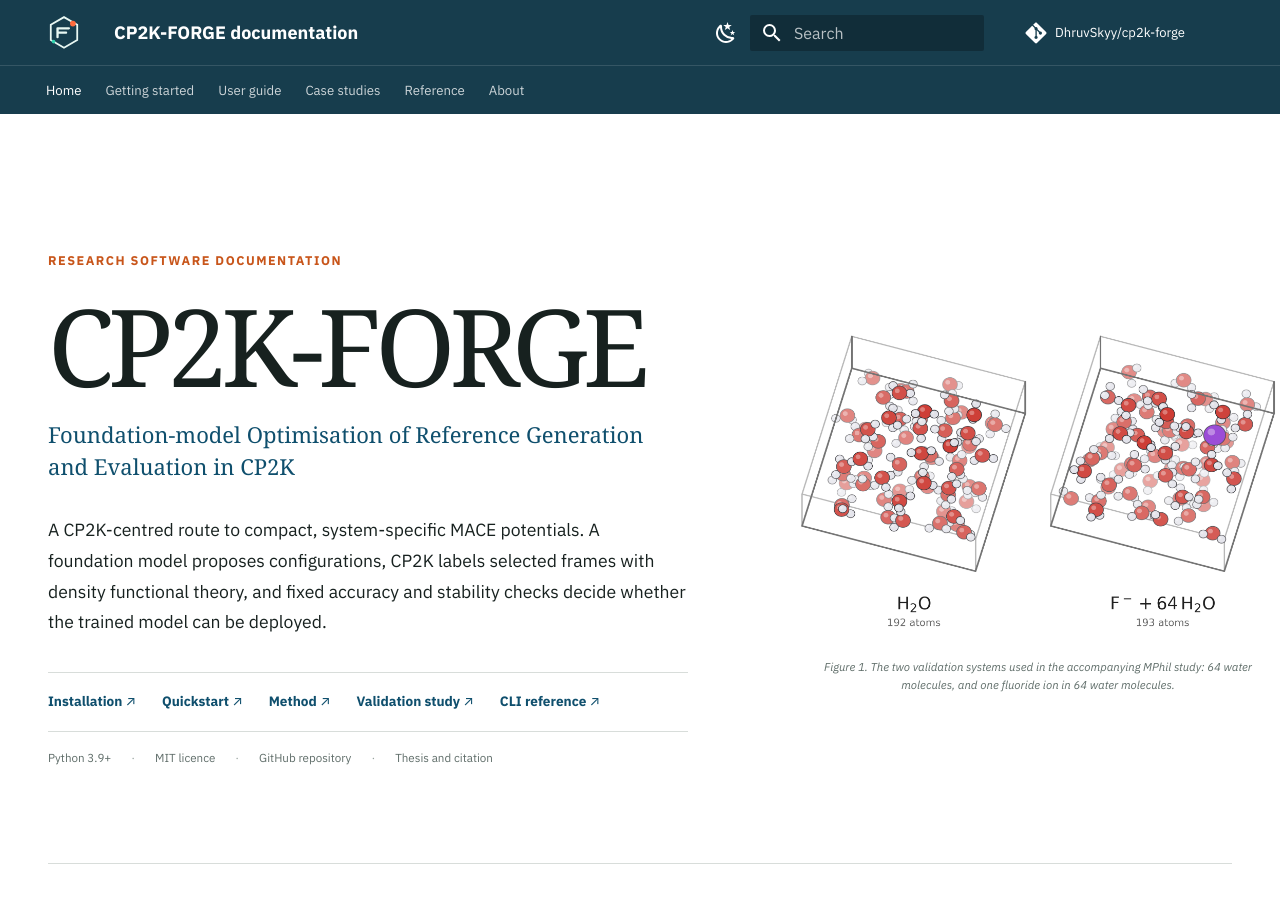
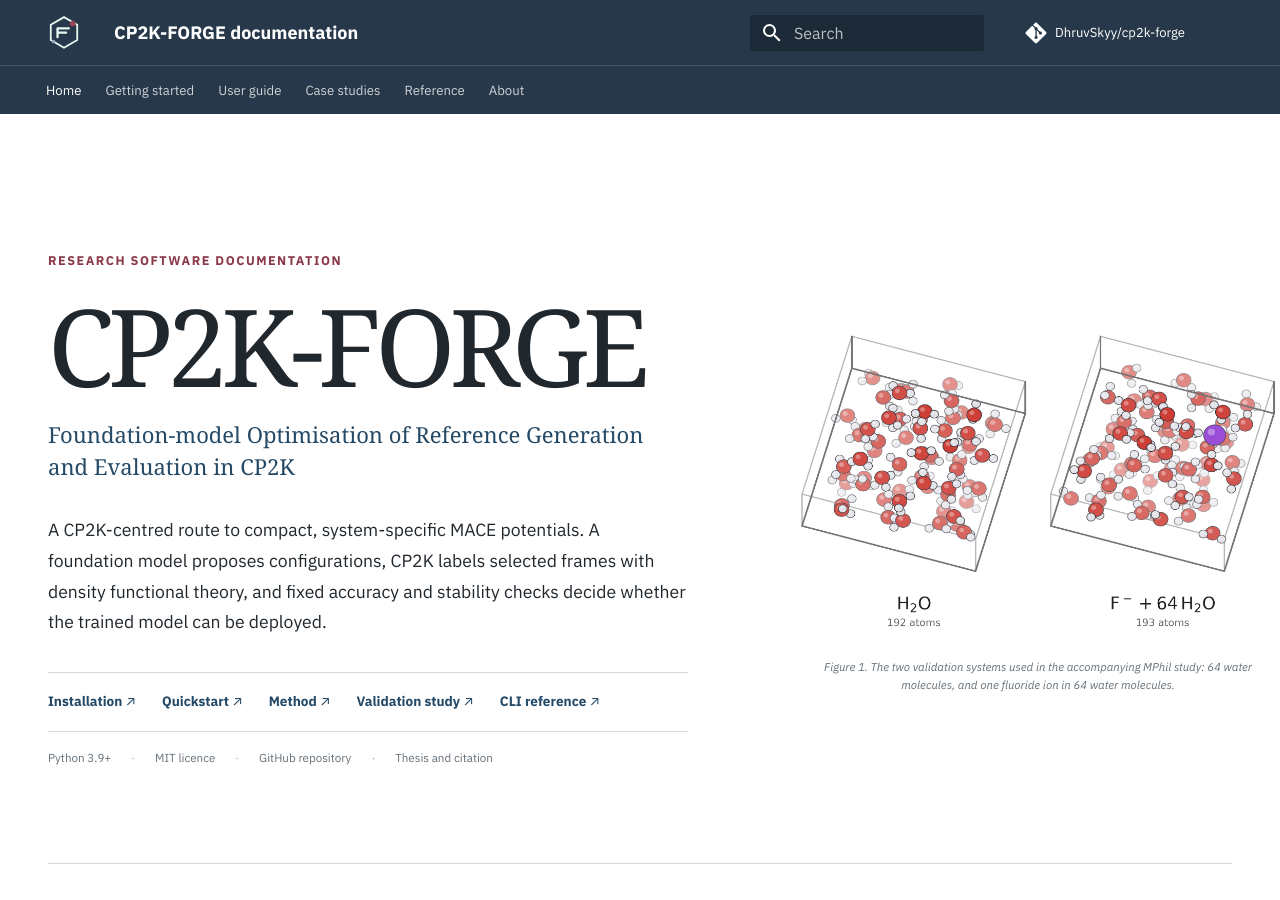
Before and after one commit to DhruvSkyy/cp2k-forge, an MkDocs documentation site: the page built from docs/index.md, in a window 1280 px wide and 900 px high. Built offline with MkDocs 1.6.1 and Material for MkDocs 9.7.7, drawn with Linux system fonts in a browser that asks for light colours; comment, search, counter and statistics services are not loaded.

Commit message:
docs: fix home shell and adopt academic palette

```diff
--- a/docs/stylesheets/extra.css
+++ b/docs/stylesheets/extra.css
@@ -1,40 +1,27 @@
 :root {
-  --paper: #fbfaf7;
-  --ink: #17211f;
-  --muted: #5f6d69;
-  --line: #d8ddda;
-  --blue: #146c94;
-  --blue-dark: #0f4f6d;
-  --orange: #c8551a;
-  --wash: #eef3f2;
-  --md-primary-fg-color: #173d4d;
-  --md-accent-fg-color: #146c94;
+  --paper: #f8f8f6;
+  --ink: #20272d;
+  --muted: #657079;
+  --line: #d4d8db;
+  --blue: #315f82;
+  --blue-dark: #254a67;
+  --accent: #8a3949;
+  --wash: #eef0f2;
+  --navy: #263849;
+  --md-primary-fg-color: #263849;
+  --md-accent-fg-color: #8a3949;
   --md-default-bg-color: var(--paper);
   --md-default-fg-color: var(--ink);
   --md-typeset-a-color: var(--blue);
 }
 
-[data-md-color-scheme="slate"] {
-  --paper: #101614;
-  --ink: #e9efec;
-  --muted: #aab6b1;
-  --line: #34403c;
-  --wash: #18211e;
-  --blue: #67b8dc;
-  --blue-dark: #8bcbe7;
-  --md-default-bg-color: var(--paper);
-  --md-default-fg-color: var(--ink);
-  --md-typeset-a-color: var(--blue);
-  --md-code-bg-color: #18211e;
-}
-
 html { scroll-behavior: smooth; }
 body { letter-spacing: 0; }
-.md-header { background: #173d4d; box-shadow: none; }
+.md-header { background: var(--navy); box-shadow: none; }
 .md-header__inner { height: 3.25rem; }
 .md-header__title { font-weight: 600; letter-spacing: 0; }
 .md-header__button.md-logo img { width: 1.8rem; height: 1.8rem; }
-.md-tabs { background: #173d4d; border-top: 1px solid rgba(255,255,255,0.13); }
+.md-tabs { background: var(--navy); border-top: 1px solid rgba(255,255,255,0.13); }
 .md-tabs__link { font-size: 0.66rem; opacity: 0.78; }
 .md-tabs__link--active, .md-tabs__link:hover { opacity: 1; }
 .md-main__inner { margin-top: 1.5rem; }
@@ -46,12 +33,14 @@
 .md-typeset code { border-radius: 3px; }
 .md-typeset pre { border: 1px solid var(--line); border-radius: 4px; box-shadow: none; }
 .md-typeset table:not([class]) { border: 1px solid var(--line); border-radius: 0; box-shadow: none; }
-.md-footer { background: #173d4d; }
+.md-footer { background: var(--navy); }
 
 .md-content__inner:has(.research-hero) { max-width: 86rem; margin: 0 auto; padding: 0 2.4rem 3rem; }
 .md-content__inner:has(.research-hero)::before { display: none; }
-.md-main__inner:has(.research-hero) { max-width: 100%; }
-.md-content:has(.research-hero) { max-width: none; }
+.md-main__inner:has(.research-hero) { display: block; width: 100%; max-width: none; margin-inline: 0; }
+.md-main__inner:has(.research-hero) > .md-sidebar { display: none !important; width: 0 !important; }
+.md-main__inner:has(.research-hero) > .md-content { width: 100%; max-width: none; margin: 0; }
+.md-content:has(.research-hero) { width: 100%; max-width: none; }
 
 .research-hero {
   display: grid;
@@ -62,7 +51,7 @@
   padding: 4.5rem 0 4rem;
   border-bottom: 1px solid var(--line);
 }
-.document-type { margin: 0 0 1.2rem; color: var(--orange); font-size: 0.63rem; font-weight: 600; letter-spacing: 0.12em; text-transform: uppercase; }
+.document-type { margin: 0 0 1.2rem; color: var(--accent); font-size: 0.63rem; font-weight: 600; letter-spacing: 0.12em; text-transform: uppercase; }
 .research-hero h1 { margin: 0; color: var(--ink); font-family: Georgia, "Times New Roman", serif; font-size: clamp(4.4rem, 8.4vw, 7.4rem); font-weight: 400; line-height: 0.94; letter-spacing: -0.055em; }
 .expansion { max-width: 42rem; margin: 1.15rem 0 1.6rem; color: var(--blue-dark); font-family: Georgia, "Times New Roman", serif; font-size: 1.1rem; line-height: 1.45; }
 .abstract { max-width: 43rem; margin: 0; color: var(--ink); font-size: 0.88rem; line-height: 1.75; }
@@ -74,17 +63,16 @@
 .project-meta > *:not(:last-child)::after { content: "·"; margin-left: 1rem; color: #9aa4a0; }
 .research-hero__figure { margin: 0; }
 .research-hero__figure img { display: block; width: 100%; mix-blend-mode: multiply; }
-[data-md-color-scheme="slate"] .research-hero__figure img { padding: 0.7rem; background: #f7f7f7; mix-blend-mode: normal; }
 .research-hero figcaption, .evidence-layout figcaption, .table-caption { margin-top: 0.65rem; color: var(--muted); font-size: 0.57rem; line-height: 1.55; }
 
 .purpose-statement { display: grid; grid-template-columns: 9rem 1fr; gap: 2rem; padding: 2rem 0; border-bottom: 1px solid var(--line); }
-.purpose-statement span { color: var(--orange); font-size: 0.61rem; font-weight: 600; letter-spacing: 0.1em; text-transform: uppercase; }
+.purpose-statement span { color: var(--accent); font-size: 0.61rem; font-weight: 600; letter-spacing: 0.1em; text-transform: uppercase; }
 .purpose-statement p { max-width: 58rem; margin: 0; color: var(--ink); font-family: Georgia, "Times New Roman", serif; font-size: 1.25rem; line-height: 1.52; }
 
 .method-sequence { display: grid; grid-template-columns: repeat(5, 1fr); margin: 1.7rem 0 2rem !important; padding: 0 !important; border-top: 2px solid var(--ink); list-style: none !important; }
 .method-sequence li { display: block !important; margin: 0 !important; padding: 0.9rem 1rem 0.8rem 0 !important; border-bottom: 1px solid var(--line); }
 .method-sequence li + li { padding-left: 1rem !important; border-left: 1px solid var(--line); }
-.method-sequence span { color: var(--orange); font-family: "IBM Plex Mono", monospace; font-size: 0.55rem; }
+.method-sequence span { color: var(--accent); font-family: "IBM Plex Mono", monospace; font-size: 0.55rem; }
 .method-sequence h3 { margin: 0.55rem 0 0.3rem; font-size: 0.82rem; }
 .method-sequence p { margin: 0; color: var(--muted); font-size: 0.64rem; line-height: 1.55; }
 
--- a/mkdocs.yml
+++ b/mkdocs.yml
@@ -14,20 +14,9 @@
     text: IBM Plex Sans
     code: IBM Plex Mono
   palette:
-    - media: "(prefers-color-scheme: light)"
-      scheme: default
-      primary: custom
-      accent: custom
-      toggle:
-        icon: material/weather-night
-        name: Dark mode
-    - media: "(prefers-color-scheme: dark)"
-      scheme: slate
-      primary: custom
-      accent: custom
-      toggle:
-        icon: material/weather-sunny
-        name: Light mode
+    scheme: default
+    primary: custom
+    accent: custom
   features:
     - announce.dismiss
     - navigation.tabs
```
Also changed, not shown: docs/assets/brand/forge-mark.svg.
